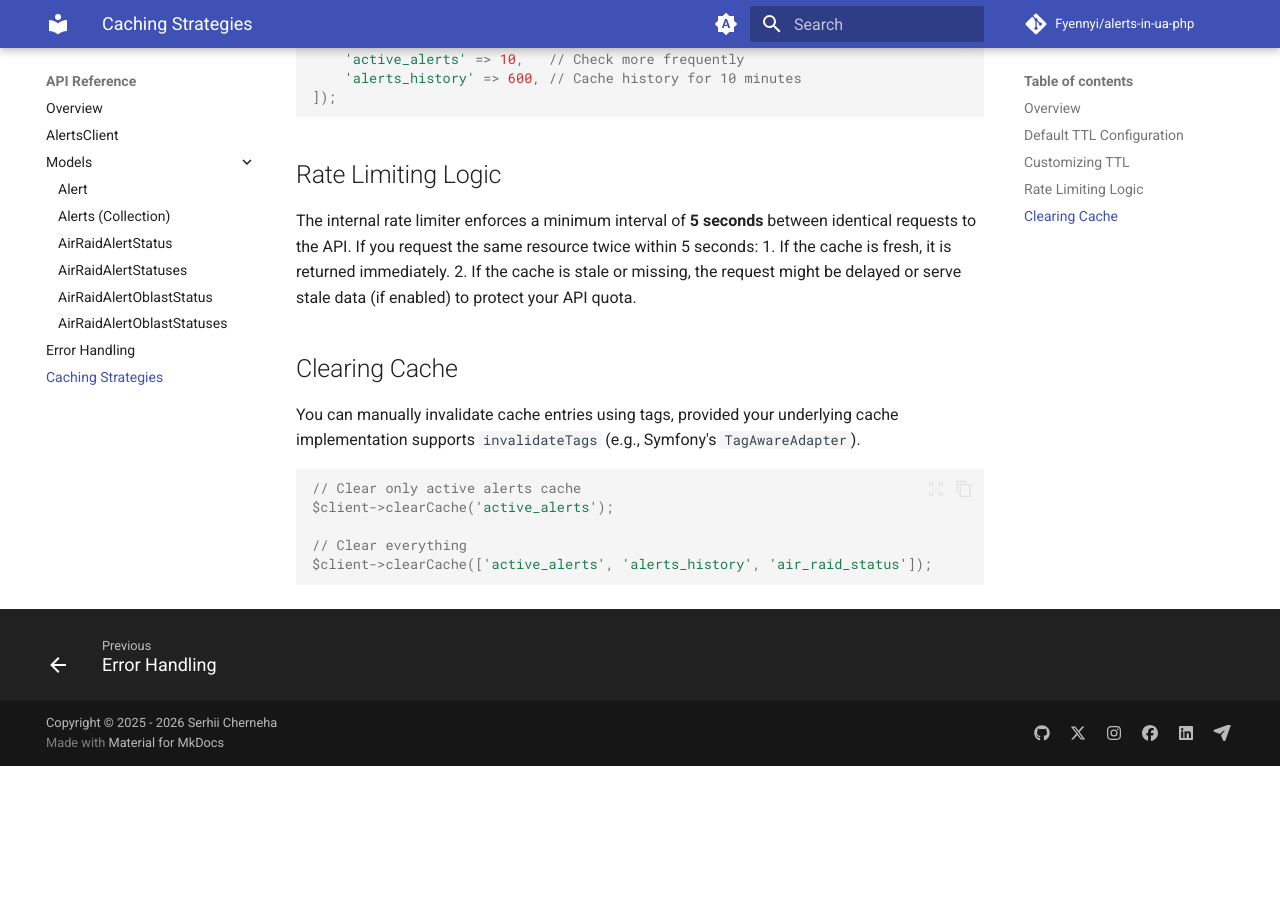
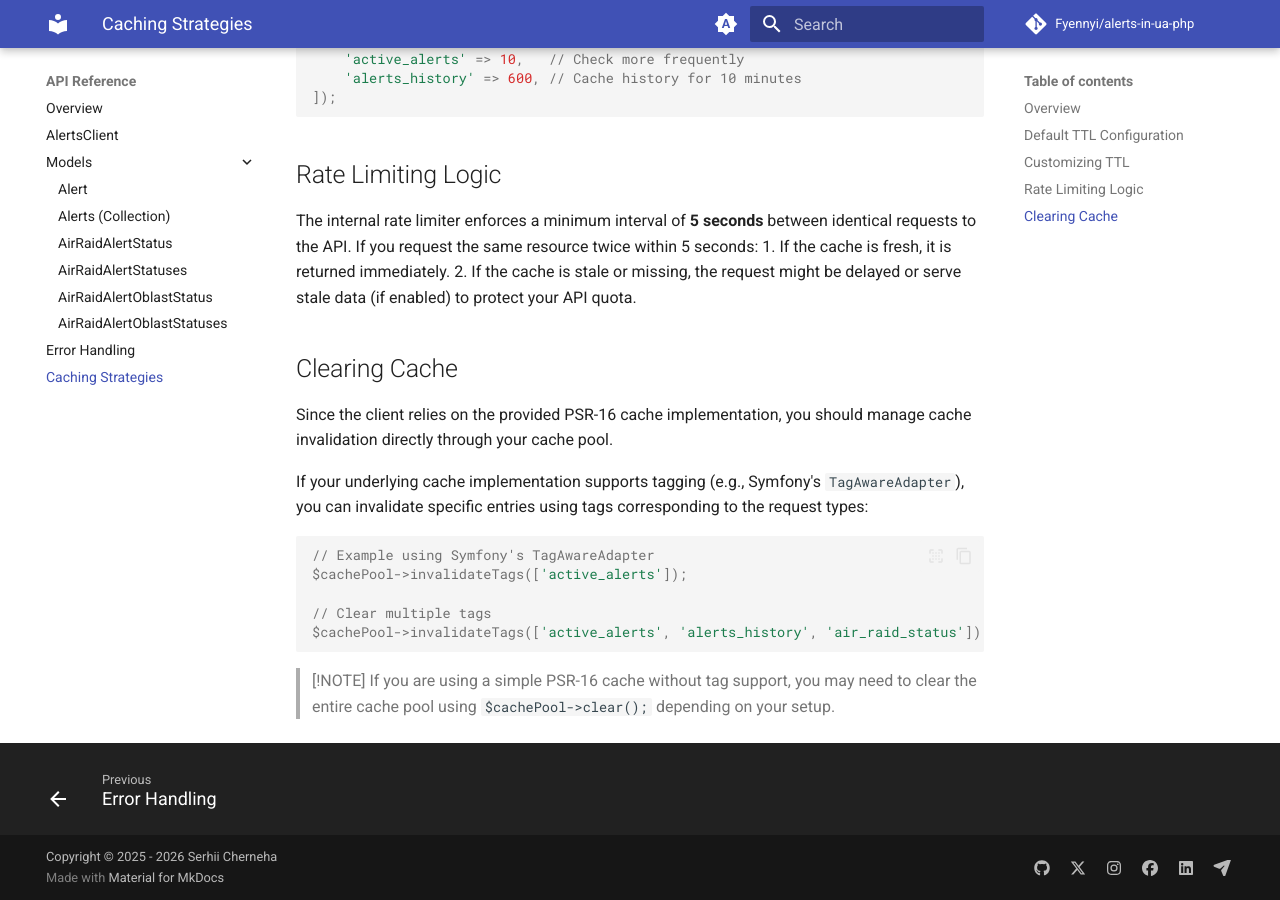
Before and after one commit to Fyennyi/alerts-in-ua-php, an MkDocs documentation site: the page built from docs/methods/caching.md, in a window 1280 px wide and 900 px high, scrolled down 1038 px. Built offline with MkDocs 1.6.1 and Material for MkDocs 9.7.7, drawn with Linux system fonts in a browser that asks for light colours; comment, search, counter and statistics services are not loaded; before the commit the page ends 1804 px from its top, so only the background shows below that.

Commit message:
refactor: Clarify cache invalidation process in documentation

````diff
--- a/docs/methods/caching.md
+++ b/docs/methods/caching.md
@@ -40,12 +40,17 @@ The internal rate limiter enforces a minimum interval of **5 seconds** between i
 
 ## Clearing Cache
 
-You can manually invalidate cache entries using tags, provided your underlying cache implementation supports `invalidateTags` (e.g., Symfony's `TagAwareAdapter`).
+Since the client relies on the provided PSR-16 cache implementation, you should manage cache invalidation directly through your cache pool.
+
+If your underlying cache implementation supports tagging (e.g., Symfony's `TagAwareAdapter`), you can invalidate specific entries using tags corresponding to the request types:
 
 ```php
-// Clear only active alerts cache
-$client->clearCache('active_alerts');
+// Example using Symfony's TagAwareAdapter
+$cachePool->invalidateTags(['active_alerts']);
 
-// Clear everything
-$client->clearCache(['active_alerts', 'alerts_history', 'air_raid_status']);
+// Clear multiple tags
+$cachePool->invalidateTags(['active_alerts', 'alerts_history', 'air_raid_status']);
 ```
+
+> [!NOTE]
+> If you are using a simple PSR-16 cache without tag support, you may need to clear the entire cache pool using `$cachePool->clear();` depending on your setup.
````
